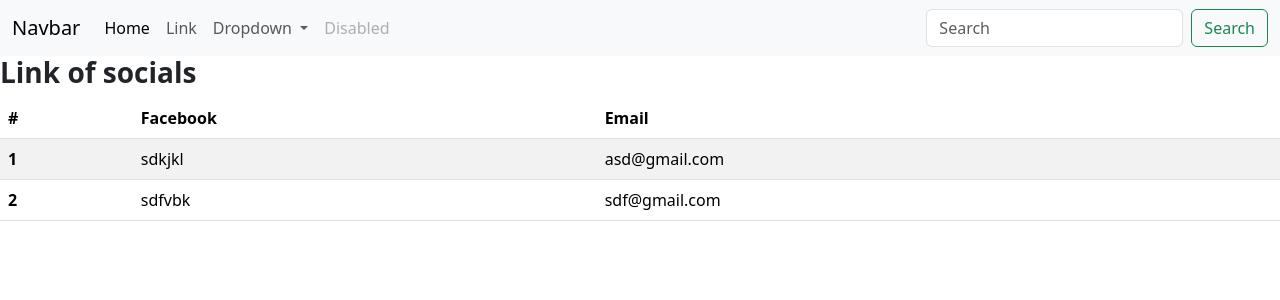
After one commit to prativa777/djangoproject, a Django app: page /inherit/link/ in a window 1280 px wide. The commit adds this page. Shown: the top 300 px of the page. Run offline with Django 4.2, Linux system fonts and the light colour scheme.

Commit message:
temp links

```diff
--- a/tem_inheritance/templates/tem_inheritance/base.html
+++ b/tem_inheritance/templates/tem_inheritance/base.html
@@ -15,7 +15,7 @@
 <body>
     <nav class="navbar navbar-expand-lg bg-body-tertiary">
         <div class="container-fluid">
-            <a class="navbar-brand" href="#">Navbar</a>
+            <a class="navbar-brand" href="{% url 'home' %}">Navbar</a>
             <button class="navbar-toggler" type="button" data-bs-toggle="collapse"
                 data-bs-target="#navbarSupportedContent" aria-controls="navbarSupportedContent" aria-expanded="false"
                 aria-label="Toggle navigation">
@@ -24,10 +24,10 @@
             <div class="collapse navbar-collapse" id="navbarSupportedContent">
                 <ul class="navbar-nav me-auto mb-2 mb-lg-0">
                     <li class="nav-item">
-                        <a class="nav-link active" aria-current="page" href="#">Home</a>
+                        <a class="nav-link active" aria-current="page" href="{% url 'home' %}">Home</a>
                     </li>
                     <li class="nav-item">
-                        <a class="nav-link" href="#">Link</a>
+                        <a class="nav-link" href="{% url 'link' %}">Link</a>
                     </li>
                     <li class="nav-item dropdown">
                         <a class="nav-link dropdown-toggle" href="#" role="button" data-bs-toggle="dropdown"
@@ -54,10 +54,14 @@
             </div>
         </div>
     </nav>
-    <div class="container">
-        {% block content %} {% endblock %}
+    <!-- <div class="container">
 
-    </div>
+    </div> -->
+
+    {% block content %}
+
+    {% endblock %}
+
 </body>
 
 </html>
--- /dev/null
+++ b/tem_inheritance/templates/tem_inheritance/link.html
@@ -0,0 +1,26 @@
+{% extends 'tem_inheritance/base.html' %}
+
+{% block content %}
+
+<h3><b>Link of socials</b></h3>
+
+<table class="table table-striped table-hover">
+    <thead>
+      <tr>
+        <th scope="col">#</th>
+        <th scope="col">Facebook</th>
+        <th scope="col">Email</th>
+      </tr>
+    </thead>
+    <tbody>
+        {% for link in links %}
+      <tr>
+        <th scope="row">{{ forloop.counter }}</th>
+        <td>{{ link.facebook }}</td>
+        <td>{{ link.email }}</td>
+      </tr>
+      {% endfor %}
+    </tbody>
+  </table>
+
+{% endblock %}
--- a/tem_inheritance/urls.py
+++ b/tem_inheritance/urls.py
@@ -1,7 +1,8 @@
 from django.urls import path
-from .views import main
+from .views import main, link
 
 
 urlpatterns = [
-    path('', main),
+    path('link/', link, name='link'),
+    path('', main, name='home'),
 ]
--- a/tem_inheritance/views.py
+++ b/tem_inheritance/views.py
@@ -2,4 +2,22 @@ from django.shortcuts import render
 
 # Create your views here.
 def main(request):
-    return render(request, template_name='tem_inheritance/home.html')
+    people = [
+        {"name": "John", "age": 30, "address": "KTM"},
+        {"name": "Alex", "age": 20, "address": "PKR"},
+        {"name": "Anne", "age": 17, "address": "BTL"},
+
+    ]
+    return render(request, template_name='tem_inheritance/home.html', context={'people': people})
+
+# ANOTHER WAY TO USE CONTEXT
+# context={'peoples':people}
+# return render(request, template_name='tem_inheritance/home.html', context={'people': people}, context=context)
+
+def link(request):
+    links=[
+        {"facebook": "sdkjkl", "email":"asd@gmail.com"},
+        {"facebook": "sdfvbk", "email":"sdf@gmail.com"},
+
+    ]
+    return render(request, template_name='tem_inheritance/link.html', context={"links":links})
```
Also changed, not shown: tem_inheritance/templates/tem_inheritance/home.html (+27 -1 lines), tem_inheritance/static/tem_inheritance/wallpaper.png (added).
